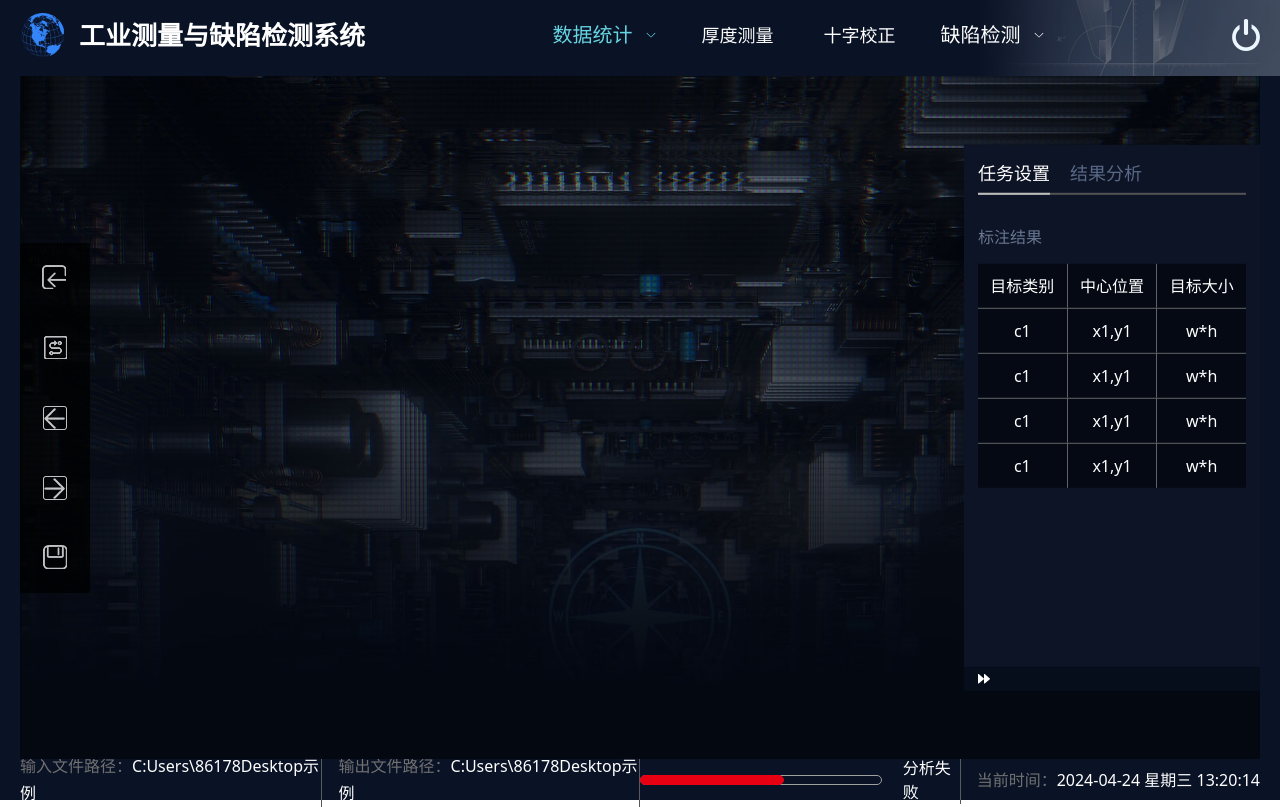
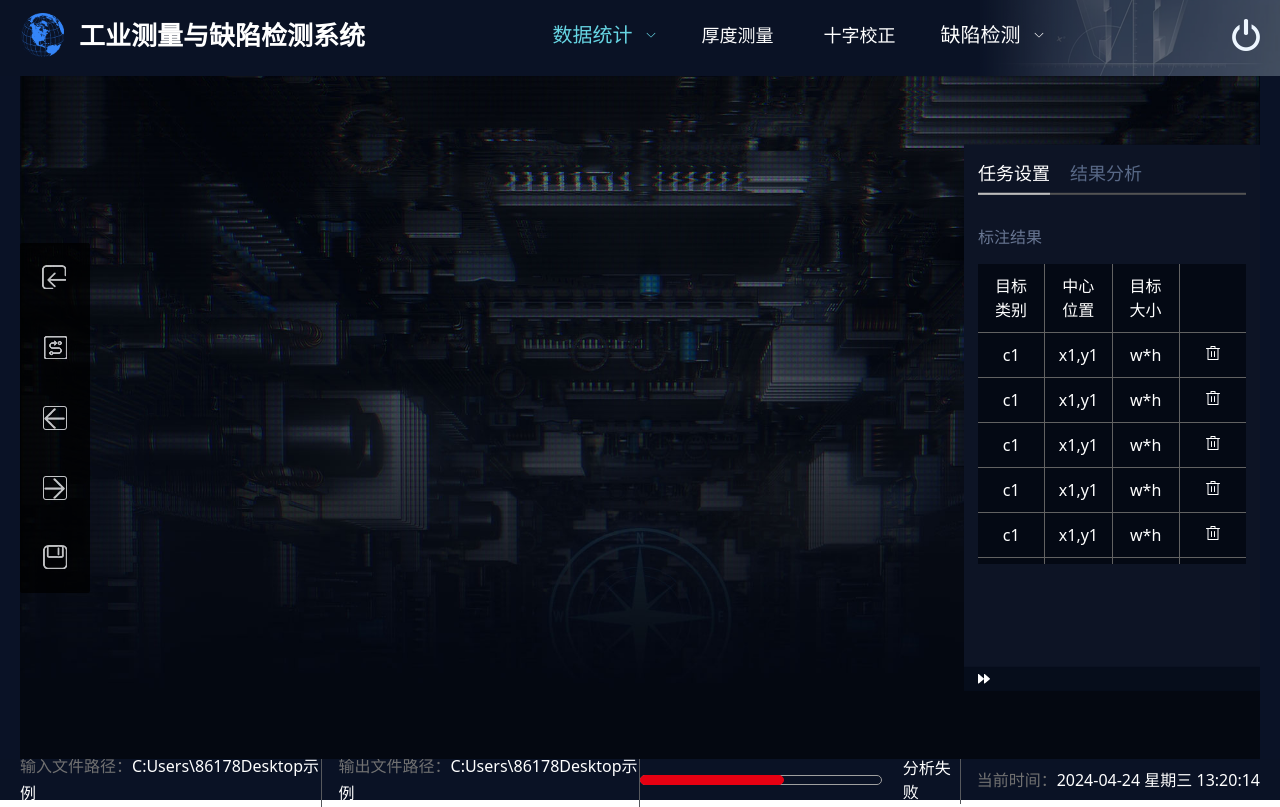
Before and after one commit to allenice1565/nwpu2, a Vue app: page /data-annotation/annotation in a window 1280 px wide. Built offline with nearby package versions, Linux system fonts and the light colour scheme.

Commit message:
添加删除按钮

```diff
--- a/package.json
+++ b/package.json
@@ -9,6 +9,7 @@
         "preview": "vite preview"
     },
     "dependencies": {
+        "@element-plus/icons-vue": "^2.3.1",
         "dayjs": "^1.11.10",
         "element-plus": "^2.7.1",
         "normalize.css": "^8.0.1",
--- a/src/main.js
+++ b/src/main.js
@@ -4,6 +4,7 @@ import router from './router';
 import 'normalize.css/normalize.css';
 import '@assets/css/tailwind.css';
 import ElementPlus from 'element-plus';
+import * as ElementPlusIconsVue from '@element-plus/icons-vue'
 import zhCn from 'element-plus/es/locale/lang/zh-cn';
 import 'element-plus/dist/index.css';
 import '@assets/css/index.less';
@@ -14,5 +15,7 @@ app.use(router);
 app.use(ElementPlus, {
     locale: zhCn,
 });
-
+for (const [key, component] of Object.entries(ElementPlusIconsVue)) {
+    app.component(key, component)
+}
 app.mount('#app');
--- a/src/pages/data-annotation/annotation/components/task-setting.vue
+++ b/src/pages/data-annotation/annotation/components/task-setting.vue
@@ -1,17 +1,21 @@
 <template>
     <TaskSetting class="task-setting">
         <template #task-content>
-            <div class="item">
+            <div class="item ">
                 <TaskTitle name="标注结果" />
+                <div class="annotation-result">
                     <div class="head row">
                         <div class="col">目标类别</div>
                         <div class="col">中心位置</div>
                         <div class="col">目标大小</div>
+                        <div class="col"></div>
                     </div>
-                <div class="body row" v-for="item in annotationList">
+                    <div class="body row" v-for="(item, index) in annotationList">
                         <div class="col">{{ item.type }}</div>
                         <div class="col">{{ item.position }}</div>
                         <div class="col">{{ item.shape }}</div>
+                        <div class="col"><el-icon color="#fff" class="delete" @click="handleDelete(index)"><Delete /></el-icon></div>
+                    </div>
                 </div>
             </div>
         </template>
@@ -44,9 +48,47 @@ const annotationList = ref([
         position: 'x1,y1',
         shape: 'w*h',
     },
+    {
+        type: 'c1',
+        position: 'x1,y1',
+        shape: 'w*h',
+    },
+    {
+        type: 'c1',
+        position: 'x1,y1',
+        shape: 'w*h',
+    },
+    {
+        type: 'c1',
+        position: 'x1,y1',
+        shape: 'w*h',
+    },
+    {
+        type: 'c1',
+        position: 'x1,y1',
+        shape: 'w*h',
+    },
+    {
+        type: 'c1',
+        position: 'x1,y1',
+        shape: 'w*h',
+    },
+    {
+        type: 'c1',
+        position: 'x1,y1',
+        shape: 'w*h',
+    },
 ]);
+const handleDelete = (index)=>{
+    annotationList.value.splice(index, 1)
+}
 </script>
 <style scoped lang="less">
+.annotation-result{
+    max-height: 300px;
+    overflow-y: auto;
+    margin-top: 15px;
+}
 .item {
     display: flex;
     flex-direction: column;
@@ -68,20 +110,23 @@ const annotationList = ref([
             border-right: none;
             border-bottom: none;
 
-            &:first-child {
-                border-left: none;
-            }
+            .delete{
+                cursor: pointer;
             }
 
             &:first-child {
-            .col {
-                border-top: none;
+                border-left: none;
             }
         }
     }
 
     .head {
         margin-top: 15px;
+
+        &:nth-child(1){
+            margin-top: 0;
+        }
+
         .col {
             border-top: none;
         }
```
Also changed, not shown: 1 other file (tests, documents, lock files or other folders). Lines whose indentation alone changed are shown as unchanged.
